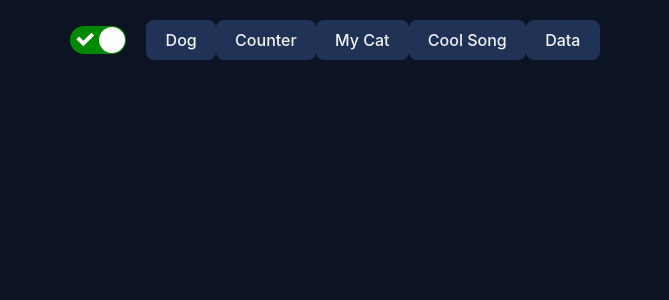
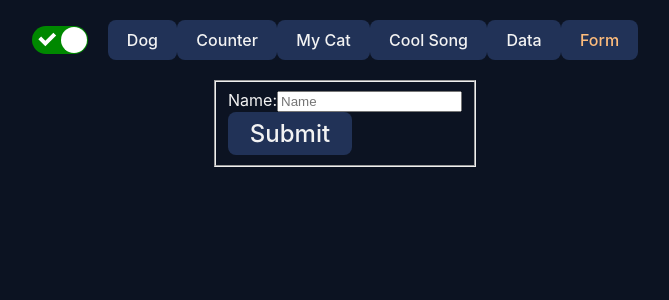
Before and after one commit to Braumski/react-vite-playground, a React (Vite) app: page /form in a window 1280 px wide. Shown: the top 300 px of the page, without its empty margins (295-964 px from the left). Built offline with nearby package versions, Linux system fonts and the light colour scheme.

Commit message:
Making a form. Learning about controlled and uncontrolled components 😎😎

```diff
--- a/src/App.tsx
+++ b/src/App.tsx
@@ -13,6 +13,7 @@ import ReactVideoPlayerLibrary from './components/ReactVideoPlayerLibrary';
 import Counter from './components/Counter'
 import UsingImages from './components/UsingImages'
 import DataComponent from './components/Data';
+import Form from './components/Form';
 
 
 //  Context
@@ -54,6 +55,9 @@ export default function App() {
             <li className="nav-item" id={theme}>
               <NavLink to="/data" >Data</NavLink>
             </li>
+            <li className="nav-item" id={theme}>
+              <NavLink to="/form" >Form</NavLink>
+            </li>
           </ul>
           {/* Link Tags replace Anchor or <a href> tags in React */}
           {/* These links add components to the page. I think they replace each
@@ -72,6 +76,8 @@ export default function App() {
           <Route path="/cat" element={<UsingImages/>} />
           <Route path="/cool-song" element={<ReactVideoPlayerLibrary/>} />
           <Route path="/data" element={<DataComponent/>} />
+          <Route path="/form" element={<Form/>} />
+
         </Routes>
       </div>
     </ThemeContext.Provider>
--- /dev/null
+++ b/src/components/Form.tsx
@@ -0,0 +1,13 @@
+export default function Form(){
+  return(
+    <form>
+      <fieldset>
+        <div className="field">
+          <label>Name:</label>
+          <input type="text" placeholder="Name" name="name"/>
+        </div>
+        <button type="submit">Submit</button>
+      </fieldset>
+    </form>
+  )
+}
```
